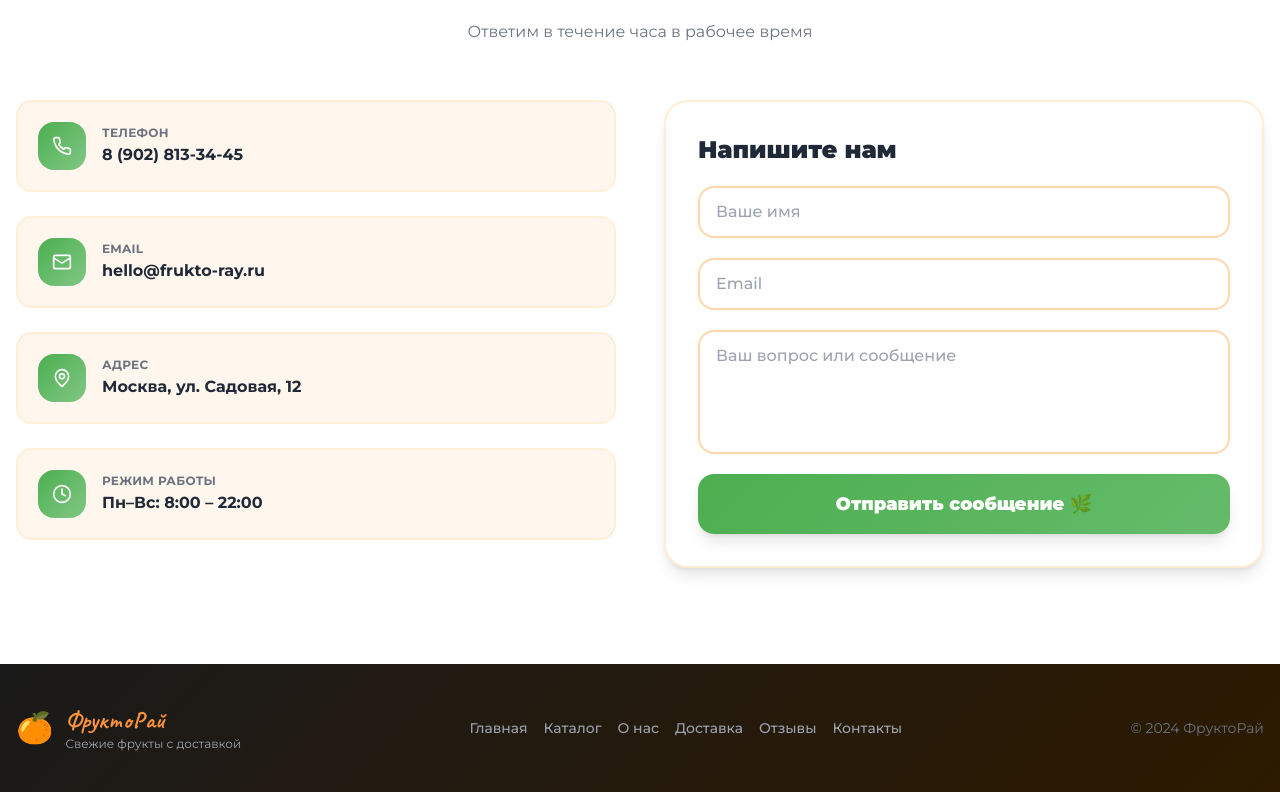
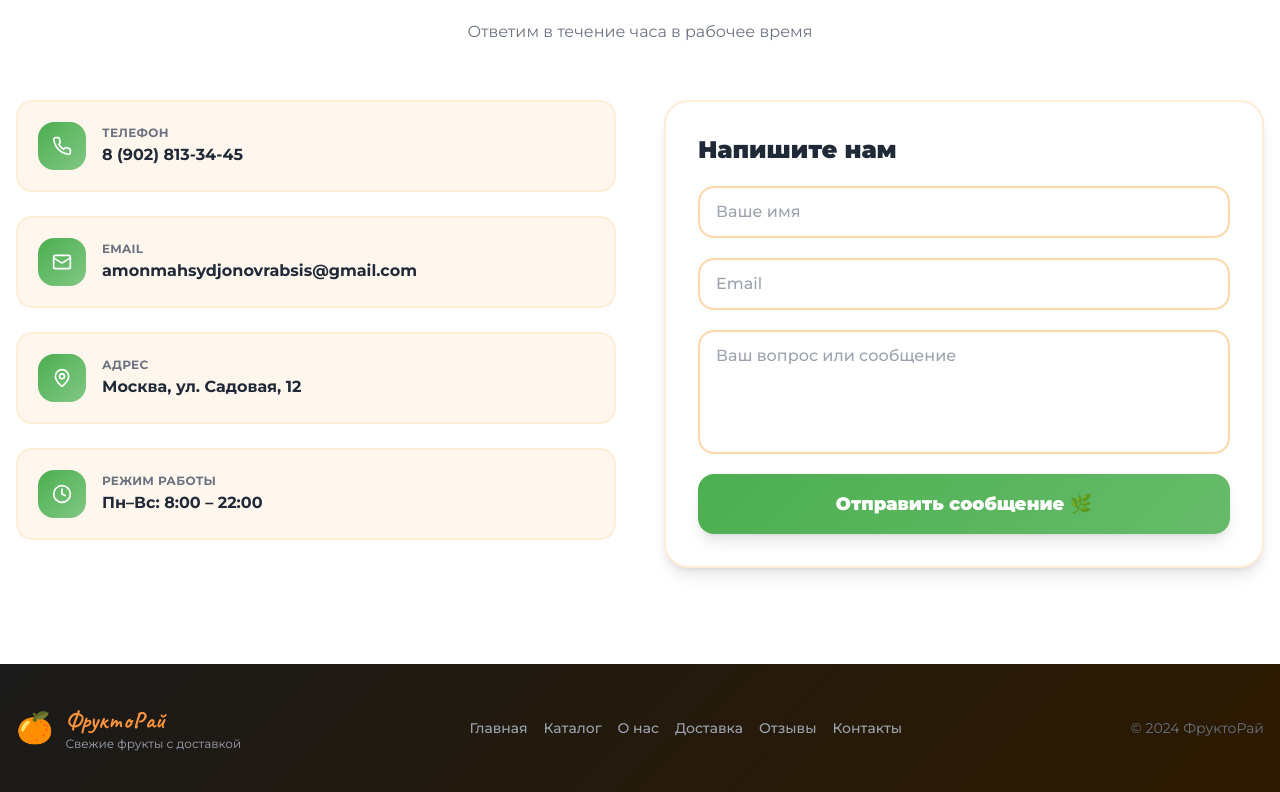
Before and after one commit to pr-poehali-dev/amon-fruit-store, a React (Vite) app: page / in a window 1280 px wide. Shown: the part 4690-5482 px from the top of the page. Built offline with nearby package versions, Linux system fonts and the light colour scheme.

Commit message:
Add email configuration

```diff
--- a/src/components/ReviewsContacts.tsx
+++ b/src/components/ReviewsContacts.tsx
@@ -128,7 +128,7 @@ export default function ReviewsContacts({
             <div className="flex flex-col gap-6">
               {[
                 { icon: "Phone", label: "Телефон", value: "8 (902) 813-34-45" },
-                { icon: "Mail", label: "Email", value: "hello@frukto-ray.ru" },
+                { icon: "Mail", label: "Email", value: "amonmahsydjonovrabsis@gmail.com" },
                 { icon: "MapPin", label: "Адрес", value: "Москва, ул. Садовая, 12" },
                 { icon: "Clock", label: "Режим работы", value: "Пн–Вс: 8:00 – 22:00" },
               ].map((item) => (
```
